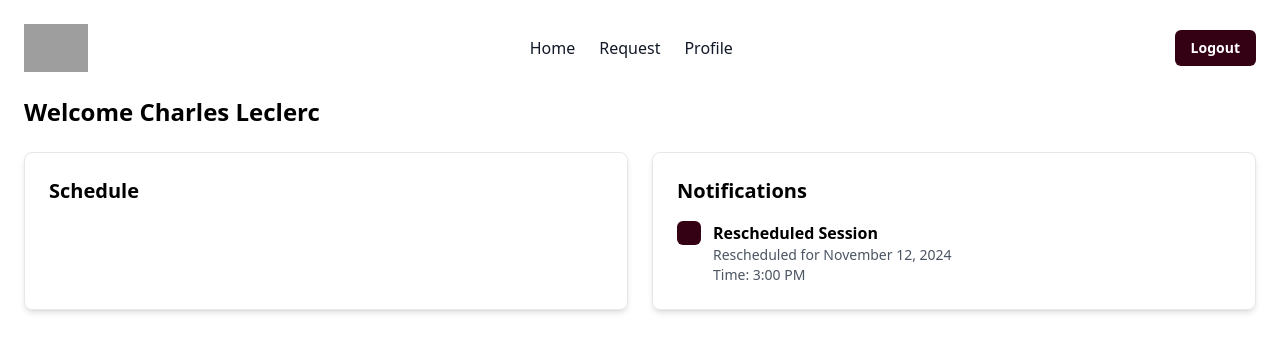
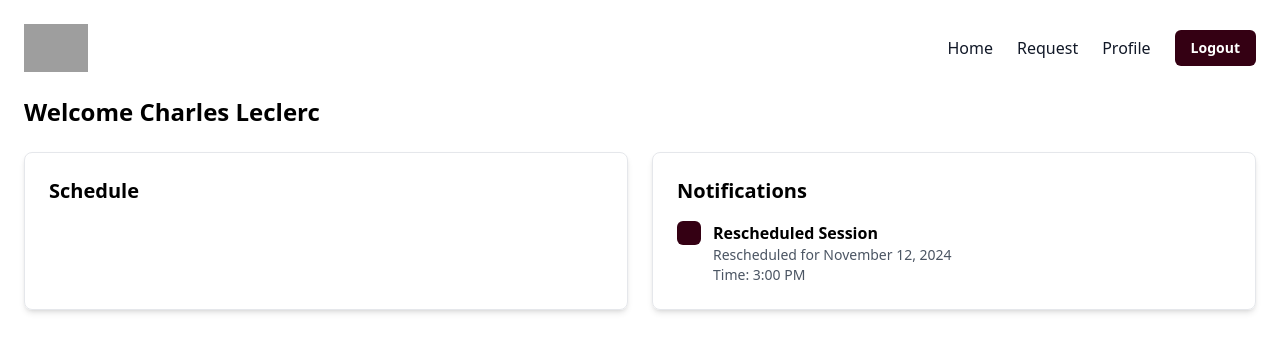
Before and after one commit to mikkmikkk/CMS, a React (Vite) app in the folder cms/: page /dashboard in a window 1280 px wide. Shown: the top 352 px of the page. Built offline with nearby package versions, Linux system fonts and the light colour scheme; grey boxes are pictures that could not be loaded.

Commit message:
Moved tabs to the right in dashboard

```diff
--- a/cms/src/pages/Student/dashboard.jsx
+++ b/cms/src/pages/Student/dashboard.jsx
@@ -6,14 +6,16 @@ export default function Dashboard() {
 
       <div className="flex justify-between items-center">
         <img src="/logo.png" alt="Logo" className="h-12" /> {/* Replace with actual logo */}
-        <nav className="flex gap-6">
-          <a href="#" className="text-gray-900 font-medium">Home</a>
-          <a href="#" className="text-gray-900 font-medium">Request</a>
-          <a href="#" className="text-gray-900 font-medium">Profile</a>
+        <nav className="flex items-center gap-6">
+          <div className="flex gap-6"> {/* Added a div to group the links */}
+            <a href="#" className="text-gray-900 font-medium">Home</a>
+            <a href="#" className="text-gray-900 font-medium">Request</a>
+            <a href="#" className="text-gray-900 font-medium">Profile</a>
+          </div>
+          <button className="bg-[#340013] text-white px-4 py-2 rounded-md text-sm font-semibold">
+            Logout
+          </button>
         </nav>
-        <button className="bg-[#340013] text-white px-4 py-2 rounded-md text-sm font-semibold">
-          Logout
-        </button>
       </div>
 
       {/* Welcome Text */}
```
